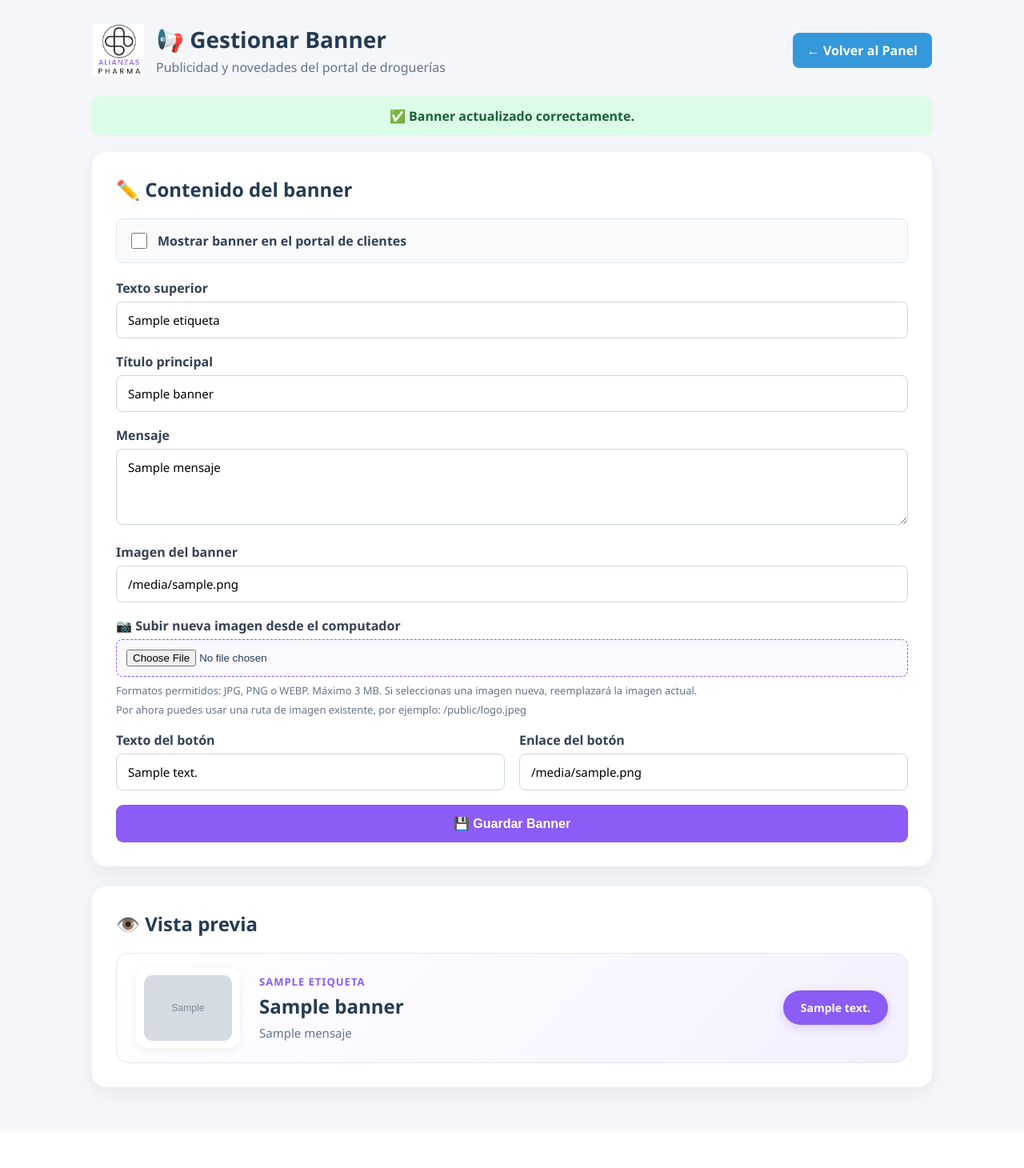
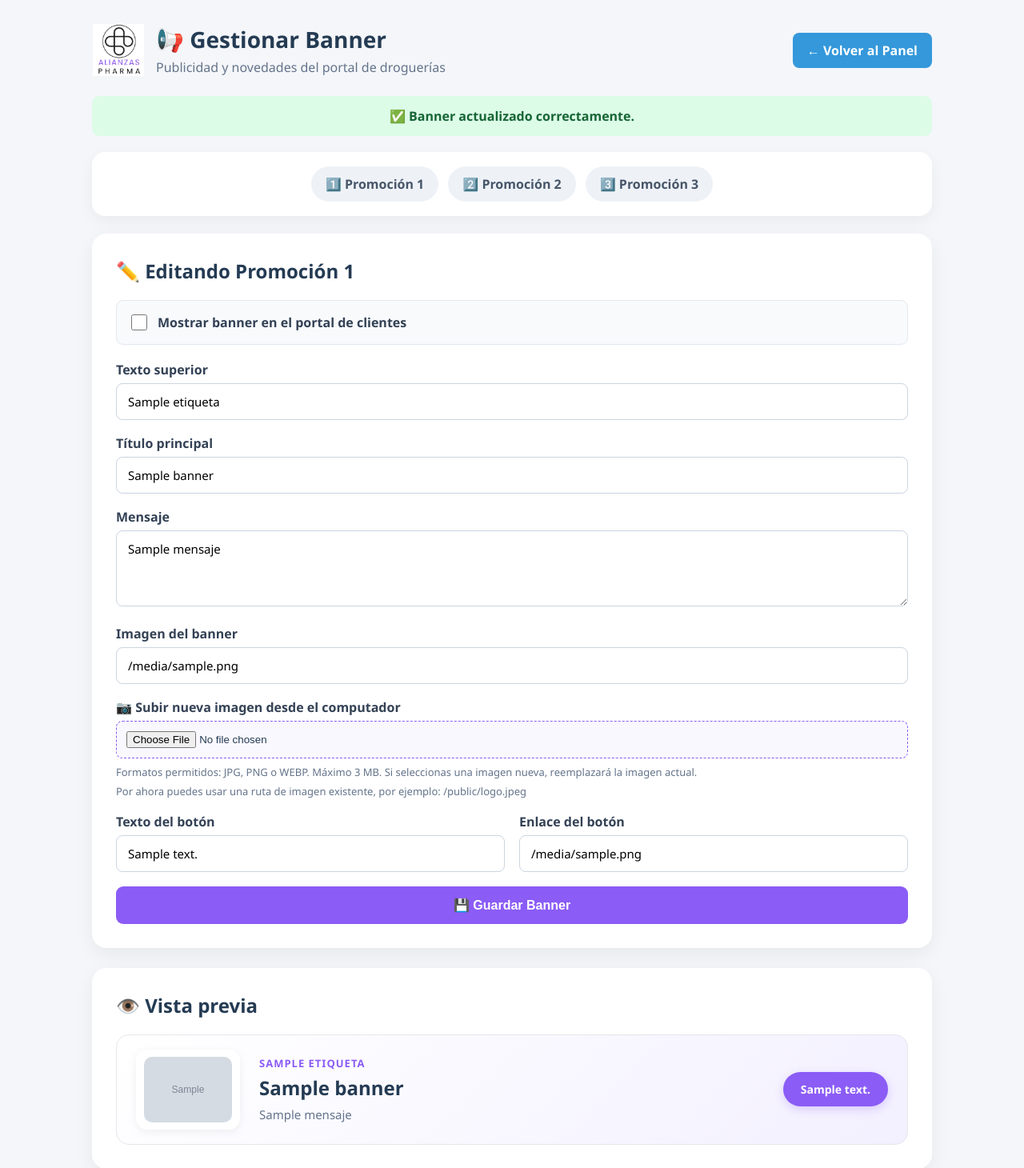
Before and after one commit to hengo25/alianzas-pharma, a Flask app: template templates/gestionar_banner.html in a window 1280 px wide. Shown: the top 1460 px of the page at 80% size. Before the commit the page ends 1380 px from the top, so only its background shows below. Run offline with Flask 3, Linux system fonts and the light colour scheme; the template is opened without the code that fills it: most values are stand-ins (such as "Sample title", 1, 10 or a date in 2020); grey boxes marked "Sample" are stand-in pictures; parts of the project's set-up code (start-up, migrations or seed data) failed here and were passed over.

Commit message:
Update gestionar_banner.html

```diff
--- a/templates/gestionar_banner.html
+++ b/templates/gestionar_banner.html
@@ -15,6 +15,22 @@
     </title>
 
     <style>
+
+            .promo-tab {
+        text-decoration: none;
+        padding: 11px 18px;
+        border-radius: 22px;
+        font-weight: bold;
+        background: #eef2f7;
+        color: #475569;
+    }
+
+        .promo-tab-activa {
+            background: #8b5cf6;
+            color: white;
+        }
+
+
 
         * {
             box-sizing: border-box;
@@ -337,6 +353,49 @@
     {% endif %}
 
 
+<!-- ===============================================
+     SELECTOR DE PROMOCIONES
+=============================================== -->
+
+<div
+    style="
+        background:white;
+        padding:18px;
+        border-radius:16px;
+        box-shadow:0 6px 20px rgba(0,0,0,0.05);
+        margin-bottom:22px;
+        display:flex;
+        align-items:center;
+        justify-content:center;
+        gap:12px;
+        flex-wrap:wrap;
+    "
+>
+<a
+    href="/admin/banner?promo=1"
+    class="promo-tab {% if promo_num == '1' %}promo-tab-activa{% endif %}"
+>
+    1️⃣ Promoción 1
+</a>
+
+
+ <a
+    href="/admin/banner?promo=2"
+    class="promo-tab {% if promo_num == '2' %}promo-tab-activa{% endif %}"
+>
+    2️⃣ Promoción 2
+</a>
+
+<a
+    href="/admin/banner?promo=3"
+    class="promo-tab {% if promo_num == '3' %}promo-tab-activa{% endif %}"
+>
+    3️⃣ Promoción 3
+</a>
+
+</div>
+
+
     <!-- ===============================================
          FORMULARIO
     ================================================ -->
@@ -344,13 +403,19 @@
     <div class="panel">
 
         <h2>
-            ✏️ Contenido del banner
+            ✏️ Editando Promoción {{ promo_num }}
         </h2>
 
         <form
             method="POST"
             action="/admin/banner"
             enctype="multipart/form-data"
+        >
+
+        <input
+            type="hidden"
+            name="promo_num"
+            value="{{ promo_num }}"
         >
 
             <div class="activo">
```
